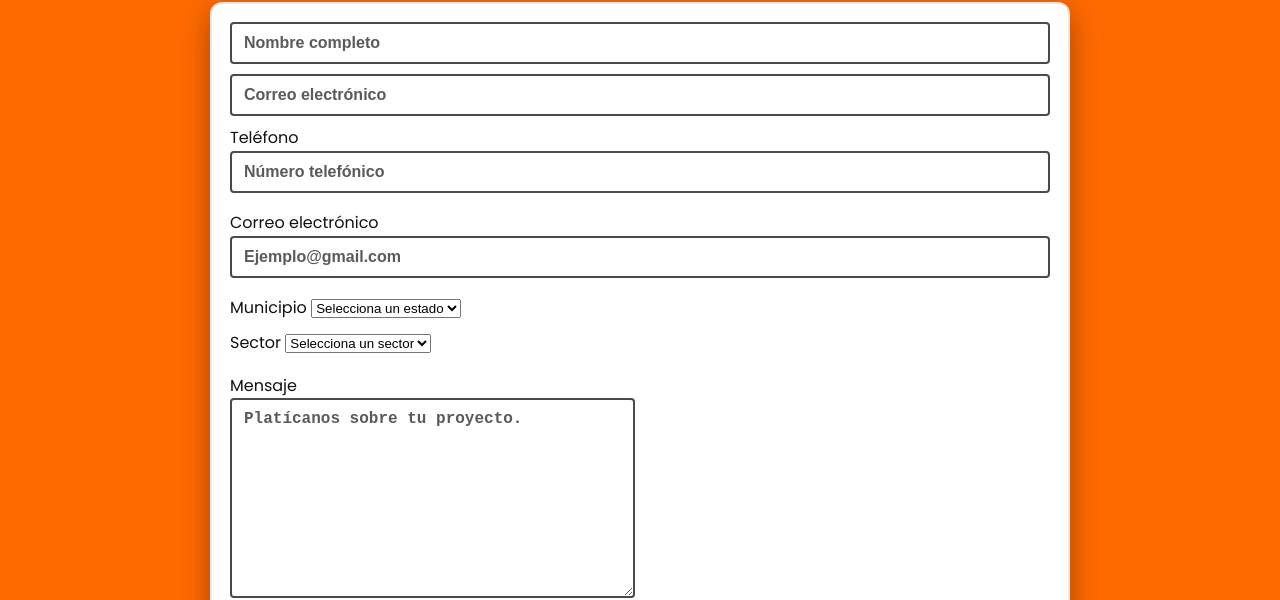
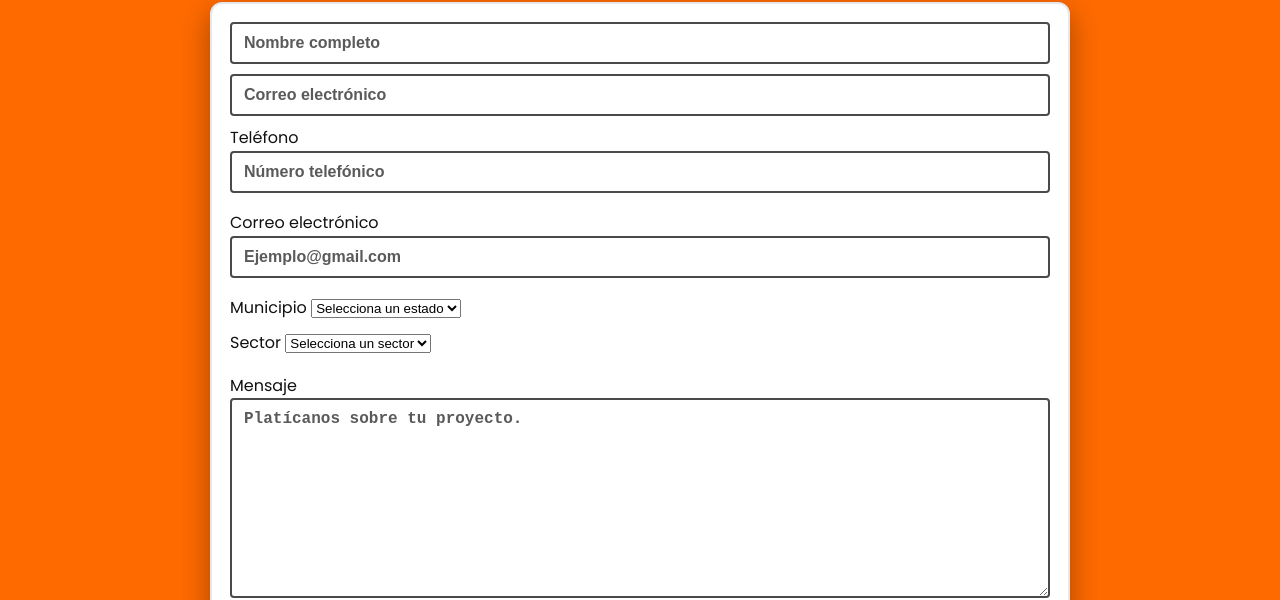
Before and after one commit to ferestragri19-pixel/SanGabriel, a plain HTML site: page contacto.html in a window 1280 px wide. Shown: the part 201-801 px from the top of the page. Drawn offline with Linux system fonts and the light colour scheme.

```diff
--- a/base.css
+++ b/base.css
@@ -229,7 +229,7 @@ img{max-width:100%;display:block}
 .contact.section-brand .form .form__row:first-child{grid-template-columns:1fr 1fr}
 .contact.section-brand .form .form__row:nth-of-type(2),
 .contact.section-brand .form .form__row:nth-of-type(3){grid-template-columns:1fr}
-.contact.section-brand .form .form__row > input,
+.contact.section-brand .form .form__row > .f:only-child{grid-column:1 / -1}
 .contact.section-brand .form .form__row > textarea{width:100% !important; display:block}
 /* Ensure inner wrappers stretch so textarea spans full width */
 .contact.section-brand .form .form__row .f{width:100%}
```
